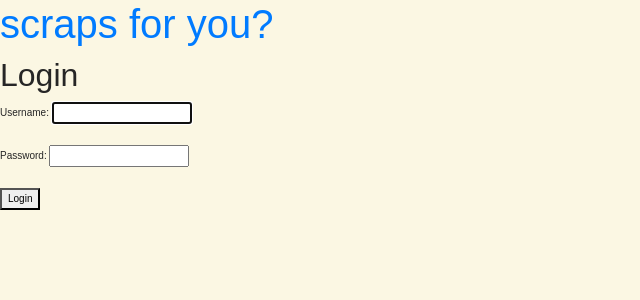
After one commit to n1colem/coldcomp, a Django app: page /accounts/login/ in a window 1280 px wide. The commit adds this page. Shown: the top 300 px of the page, without its empty margins (0-640 px from the left). Run offline with Django 3.2, Linux system fonts and the light colour scheme; some libraries are stand-ins or nearby versions.

Commit message:
tweaking

```diff
--- a/coldcomp/coldcomp/settings.py
+++ b/coldcomp/coldcomp/settings.py
@@ -122,3 +122,6 @@ STATIC_URL = '/static/'
 
 STATICFILES_DIR=['/scraps/static/scraps/'
 ]
+
+LOGIN_REDIRECT_URL = 'home'
+LOGOUT_REDIRECT_URL = 'home'
--- a/coldcomp/coldcomp/urls.py
+++ b/coldcomp/coldcomp/urls.py
@@ -14,11 +14,13 @@ Including another URLconf
     2. Add a URL to urlpatterns:  path('blog/', include('blog.urls'))
 """
 from django.contrib import admin
-from django.urls import path
+from django.urls import path, include
+from django.views.generic.base import TemplateView
 from scraps.views import ScrapList, ScrapDetail, ScrapCreate
 
 urlpatterns = [
     path('admin/', admin.site.urls),
+    path('', TemplateView.as_view(template_name='scraps/home.html'), name='home'),
     path('scraps/', ScrapList.as_view(), name='scrap-list'),
 #    path('scraps/new', ScrapCreate.as_view(), name='scrap-new'),
     path('scraps/new', ScrapCreate.as_view(), name='scrap-new'),
@@ -28,5 +30,5 @@ urlpatterns = [
     path('scraps/<slug:slug>', ScrapDetail.as_view(), name='scrap-detail-slug'),
 #    path('scraps/<slug:slug>/edit', ScrapUpdate.as_view(), name='scrap-update-slug'),
 #    path('scraps/<slug:slug>/delete', ScrapDelete.as_view(), name='scrap-delete-slug'),
-#    path('accounts/', include('django.contrib.auth.urls'))
+    path('accounts/', include('django.contrib.auth.urls')),
 ]
--- /dev/null
+++ b/coldcomp/scraps/templates/registration/login.html
@@ -0,0 +1,17 @@
+{% extends "scraps/base.html" %}
+{% load static %}
+
+ {% block title %}Login{% endblock %}
+
+ {% block supplemental_css %}
+ <link rel="stylesheet" href="{% static 'scraps/scrapsstyle.css' %}" >
+ {% endblock %}
+
+ {% block body %}
+ <h2>Login</h2>
+ <form method="post">
+   {% csrf_token %}
+   {{ form.as_p }}
+   <button type="submit">Login</button>
+ </form>
+{% endblock %}
--- a/coldcomp/scraps/templates/scraps/base.html
+++ b/coldcomp/scraps/templates/scraps/base.html
@@ -17,12 +17,14 @@
 
     {% block early_js %}
     {% endblock %}
- </head>
- <body>
+
    {% block header %}
    <div class="page-header">
-          <h1>scraps / <a href="{% url 'scrap-new' %}" class="top-menu">+</a></h1></h>
-           <h1>
+          <h1><a href = '/scraps'> scraps </a> {% if user.is_authenticated %}
+           for you,  {{ user.username }}, <a href="{% url 'scrap-new' %}" class="top-menu">say</a>, <a href="{% url 'logout' %}">or go </a>
+              {% else %}   <a href="{% url 'login' %}">for you?</a>
+           {% endif %}
+          </h1>
        </div>
    {% endblock %}
 
--- a/coldcomp/scraps/templates/scraps/new.html
+++ b/coldcomp/scraps/templates/scraps/new.html
@@ -1,6 +1,11 @@
 {% extends './base.html' %}
+{% load static %}
 
 {% block header %}
+{% endblock %}
+
+{% block supplemental_css %}
+<link rel="stylesheet" href="{% static 'scraps/scrapsstyle.css' %}" >
 {% endblock %}
 
 {% block body %}
--- a/coldcomp/scraps/templates/scraps/scrap_detail.html
+++ b/coldcomp/scraps/templates/scraps/scrap_detail.html
@@ -1,7 +1,12 @@
 <!-- scrap_detail.html -->
 {% extends './base.html' %}
+{% load static %}
 
 {% block title %} {{ scrap.title }} {% endblock %}
+
+{% block supplemental_css %}
+<link rel="stylesheet" href="{% static 'scraps/scrapsstyle.css' %}" >
+{% endblock %}
 
 {% block body %}
   <h1 style="color: #{{ scrap.mood.color }}"> {{ scrap.title }} </h1>
--- a/coldcomp/scraps/views.py
+++ b/coldcomp/scraps/views.py
@@ -1,3 +1,4 @@
+from django.contrib.auth.mixins import LoginRequiredMixin
 from django.views.generic import ListView, DetailView, FormView, TemplateView
 from django.views.generic.edit import CreateView
 from django.shortcuts import render, get_object_or_404
@@ -30,7 +31,7 @@ class ScrapDetail(DetailView):
         context['mood'] = Mood.objects.all()
         return context
 
-class ScrapCreate(CreateView):
+class ScrapCreate(LoginRequiredMixin, CreateView):
     template_name ='scraps/new.html'
     model = Scrap
     permission_required = 'scraps.can_add'
```
Also changed, not shown: coldcomp/scraps/templates/scraps/home.html (added, +10 -0 lines).
